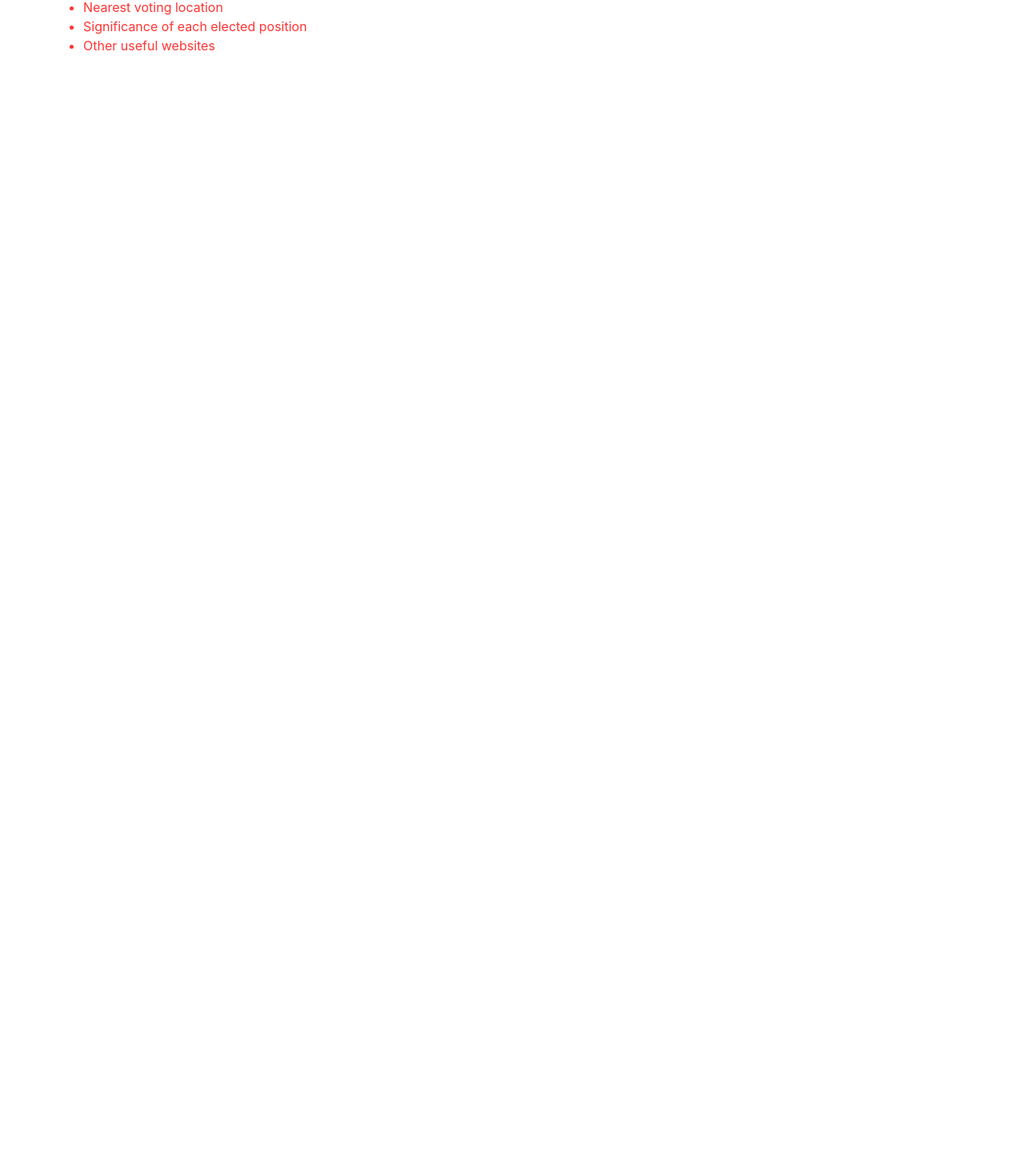
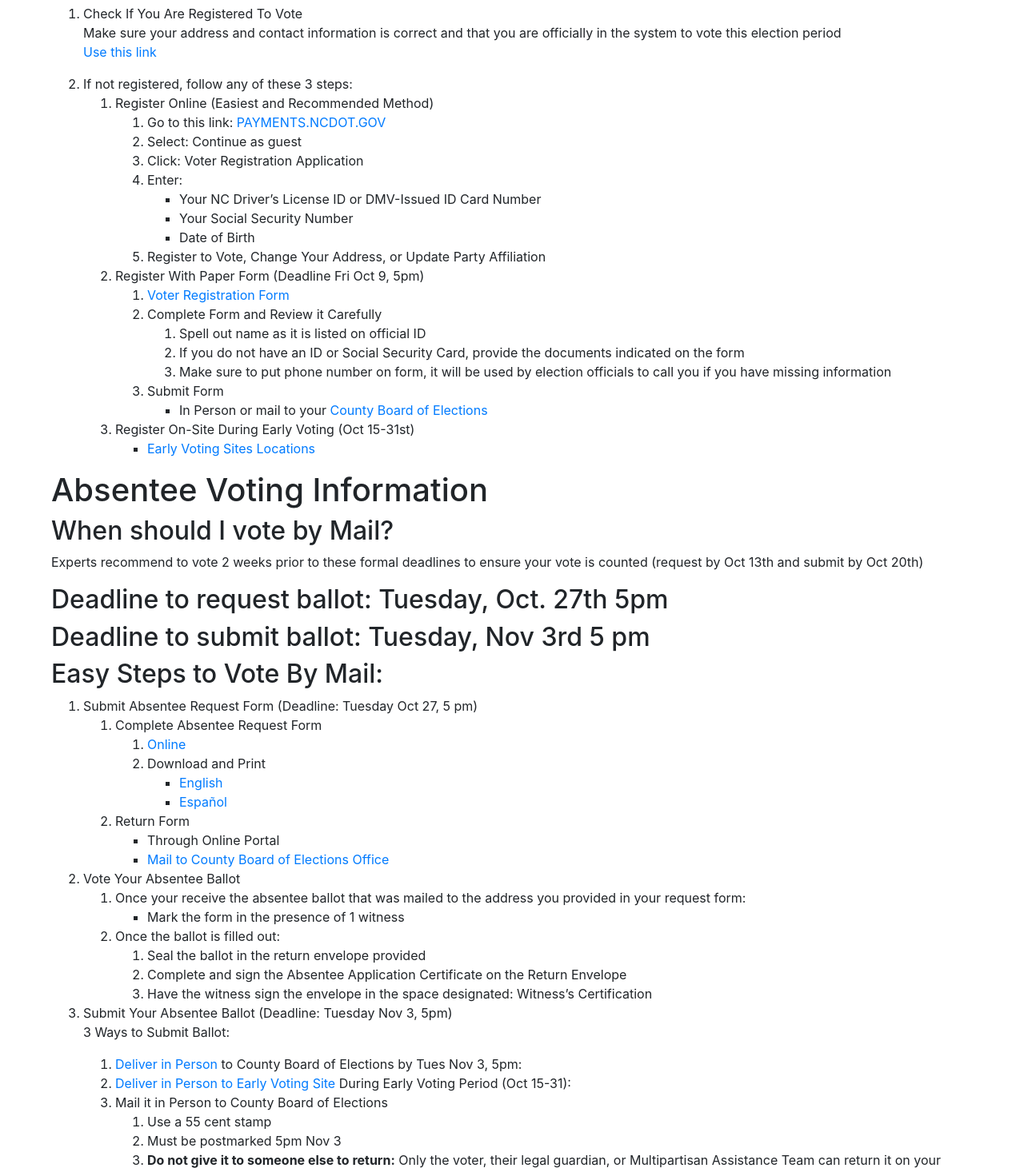
Before and after one commit to walanpat/BeInformedNC, a React (Create React App) app in the folder my-app/: page /voterinfo in a window 1280 px wide. Shown: the part 171-1637 px from the top of the page at 80% size. Before the commit the page ends 800 px from the top, so only its background shows below. Built offline with nearby package versions, Linux system fonts and the light colour scheme.

Commit message:
Information in Voting Info
9-17-20

```diff
--- a/my-app/src/App.css
+++ b/my-app/src/App.css
@@ -1,8 +1,20 @@
+html {
+  background: #ffffff no-repeat center center fixed;
+  -webkit-background-size: cover;
+  -moz-background-size: cover;
+  -o-background-size: cover;
+  background-size: cover;
+}
+
+body::-webkit-scrollbar {
+  display: none;
+}
+
 .headerBar {
   display: flex;
   justify-content: space-evenly;
   align-items: center;
-  background-color: #ff3333;
+  background-color: #ed1c23;
   color: #ffffff;
 }
 
@@ -18,25 +30,20 @@
   text-decoration: none;
 }
 
-html {
-  background: #ffffff no-repeat center center fixed;
-  -webkit-background-size: cover;
-  -moz-background-size: cover;
-  -o-background-size: cover;
+.homePage {
+  display: flex;
+  flex-direction: row;
+  align-items: center;
+  background-image: url("./pages/images/voting.jpg");
   background-size: cover;
-}
-
-.homePage {
-    background-color: #ffffff;
-    background-size: cover;
-    margin-top: 5%;
-    margin-bottom: 5%;
-    margin-left: 5%;
-    margin-right: 5%;
 }
 
 .homeItem {
   text-align: center;
+  padding-top: 5%;
+  padding-bottom: 5%;
+  padding-left: 5%;
+  padding-right: 5%;
 }
 
 .formAddress {
@@ -71,7 +78,7 @@ html {
 
 .aboutHeading {
   text-align: center;
-  color: #ff3333;
+  color: #ed1c23;
   padding-top: 2%;
   padding-bottom: 1%;
 }
@@ -79,7 +86,7 @@ html {
 .aboutName {
   text-align: center;
   font-size: 10pt;
-  color: #0015bc;
+  color: #0d76bd;
   word-wrap: break-word;
   font-weight: bold;
 }
@@ -87,7 +94,7 @@ html {
 .aboutSchool {
   text-align: center;
   font-size: 10pt;
-  color: #0015bc;
+  color: #0d76bd;
   word-wrap: break-word;
   font-style: italic;
 }
@@ -95,7 +102,7 @@ html {
 .aboutText {
   text-align: center;
   font-size: 20pt;
-  color: #0015bc;
+  color: #0d76bd;
 }
 
 .infoPage {
@@ -117,25 +124,30 @@ html {
 }
 
 .contactImage {
-    width: 5%;
-    height: 5%;
+    width: 30pt;
+    height: 30pt;
     justify-content: center;
     align-items: center;
 }
 
-.contactLink:hover,.contactLink:visited,.contactLink:link,.contactLink:active {
-    color: #0015bc;
+.contactLink:hover,
+.contactLink:visited,
+.contactLink:link,
+.contactLink:active {
+    color: #0d76bd;
     font-size: 30pt;
     text-align: center;
+    vertical-align: middle;
 }
 
 .contactHeader {
-    color: #ff3333;
+    color: #ed1c23;
     text-align: center;
 }
 
 .contactBody {
-    color: #0015bc;
+    color: #0d76bd;
     font-size: 30pt;
     text-align: center;
+    vertical-align: middle;
 }
--- a/my-app/src/pages/ContactUs.js
+++ b/my-app/src/pages/ContactUs.js
@@ -14,24 +14,24 @@ const ContactUs = () => {
         </h2>
       </div>
 
-      <div>
+      <div style={{paddingLeft: "10%"}}>
         <div>
           <img src={insta} alt="instaLogo" className="contactImage" />
-          <span className="contactBody">Instagram:@</span>
+          <span className="contactBody">&nbsp;Instagram:&nbsp;&nbsp;@</span>
           <a href="http://instagram.com/kingjames" className="contactLink">
             BeInformedNC
           </a>
         </div>
         <div>
           <img src={fb} alt="fbLogo" className="contactImage" />
-          <span className="contactBody">Facebook:@</span>
+          <span className="contactBody">&nbsp;Facebook:&nbsp;&nbsp;@</span>
           <a href="http://facebook.com/LeBron" className="contactLink">
             Be_Informed_NC
           </a>
         </div>
         <div>
           <img src={mail} alt="emailLogo" className="contactImage" />
-          <span className="contactBody">E-mail:@</span>
+          <span className="contactBody">&nbsp;E-mail:&nbsp;&nbsp;@</span>
           <a href="mailto:BeInformedNC@sample.com" subject="HTML link" className="contactLink">
             BeInformedNC@sample.com
           </a>
--- a/my-app/src/pages/Homepage.js
+++ b/my-app/src/pages/Homepage.js
@@ -1,28 +1,53 @@
-import React from 'react';
-import Form from 'react-bootstrap/Form';
-import Button from 'react-bootstrap/Button';
+import React from "react";
+import Form from "react-bootstrap/Form";
+import Button from "react-bootstrap/Button";
+//Website Key: 9393762294242856
 //const API_key = "AIzaSyDiAo_PfbCBFGXVs4Y5FH3NVnot8frLF7U"
 
-const Homepage = () =>{
+const Homepage = () => {
+  function getAddress() {
+    var data;
+    console.log("getAddress called");
+
+      /*Add error handling to catch invalid addresses
+           i.e. if status code isn't 200, throw error */
+
+    fetch(
+      "https://us-street.api.smartystreets.com/street-address?street=2611+Creek+Manor+Drive&city=Waxhaw&state=NC&candidates=10&key=9393762294242856"
+    )
+      .then(function (u) {
+        return u.json();
+      })
+      .then(function (json) {
+        data = json;
+        var county = data[0]["metadata"]["county_name"];
+        var district = data[0]["metadata"]["congressional_district"];
+        console.log("county is: " + JSON.stringify(county));
+        console.log("district is: " + JSON.stringify(district));
+      });
+  }
+
   return (
-    <div className='homePage'>
-      <div className='homeItem'>
-        <h3 style={{color: "#0015bc"}}>
-          Welcome to <span style={{color: "#ff3333"}}> BeInformedNC! </span>
+    <div className="homePage">
+      <div className="homeItem">
+        <h3 style={{ color: "#0660a9" }}>
+          Welcome to <span style={{ color: "#ed1c23" }}> BeInformedNC! </span>
         </h3>
       </div>
-      <div className='homeItem'>
-        <h3>
-          Our goal is to help you learn about the candidates that will be
-          on your ballot in November. Enter your address to start reading!
+      <div className="homeItem">
+        <h3 style={{ color: "#000000" }}>
+          Our goal is to help you learn about the candidates that will be on
+          your ballot in November. Enter your address to start reading!
         </h3>
-      </div>
-      <div className='homeItem'>
-        <h4 style={{color: "#0015bc"}}>
+        <h4 style={{ color: "#0660a9" }}>
           Find the candidates on your ballot...
           <Form>
             <Form.Group className="formAddress">
-                <Form.Control type="input" placeholder="Your Address Here" style={{width: 400}}/>
+              <Form.Control
+                type="input"
+                placeholder="Your Address Here"
+                style={{ width: 400 }}
+              />
             </Form.Group>
             <Button variant="primary" type="submit">
               Submit
@@ -32,6 +57,6 @@ const Homepage = () =>{
       </div>
     </div>
   );
-}
+};
 
 export default Homepage;
--- a/my-app/src/pages/VoterInfo.js
+++ b/my-app/src/pages/VoterInfo.js
@@ -4,13 +4,131 @@ const VoterInfo = () => {
   return (
     <div className="infoPage">
       <div>
-        <ul style={{ color: "#ff3333" }}>
-          <li>How to vote via absentee ballot</li>
-          <li>How to register to vote</li>
-          <li>Nearest voting location</li>
-          <li>Significance of each elected position </li>
-          <li>Other useful websites</li>
-        </ul>
+        <h1>Register to Vote</h1>
+        <ol>
+          <li>
+            Check If You Are Registered To Vote
+            <p>Make sure your address and contact information is correct and that you are officially in the system to vote this election period<br></br>
+            <a href="https://vt.ncsbe.gov/RegLkup">Use this link</a></p>
+          </li>
+          <li>
+            If not registered, follow any of these 3 steps:
+            <ol>
+              <li>
+                Register Online (Easiest and Recommended Method)
+                <ol>
+                  <li>Go to this link: <a href="http://payments.ncdot.gov">PAYMENTS.NCDOT.GOV</a></li>
+                  <li>Select: Continue as guest</li>
+                  <li>Click: Voter Registration Application</li>
+                  <li>
+                    Enter:
+                    <ul>
+                      <li>Your NC Driver’s License ID or DMV-Issued ID Card Number</li>
+                      <li>Your Social Security Number</li>
+                      <li>Date of Birth</li>
+                    </ul>
+                  </li>
+                  <li>Register to Vote, Change Your Address, or Update Party Affiliation</li>
+                </ol>
+              </li>
+              <li>Register With Paper Form (Deadline Fri Oct 9, 5pm)</li>
+                <ol>
+                  <li><a href="https://s3.amazonaws.com/dl.ncsbe.gov/Voter_Registration/NCVoterRegForm_06W.pdf">Voter Registration Form</a></li>
+                  <li>
+                    Complete Form and Review it Carefully
+                    <ol>
+                      <li>Spell out name as it is listed on official ID</li>
+                      <li>If you do not have an ID or Social Security Card, provide the documents indicated on the form</li>
+                      <li>Make sure to put phone number on form, it will be used by election officials to call you if you have missing information</li>
+                    </ol>
+                  </li>
+                  <li>
+                    Submit Form
+                    <ul>
+                      <li>In Person or mail to your <a href="https://vt.ncsbe.gov/BOEInfo">County Board of Elections</a></li>
+                    </ul>
+                  </li>
+                </ol>
+              <li>
+                Register On-Site During Early Voting (Oct 15-31st)
+                <ul>
+                  <li><a href="https://vt.ncsbe.gov/ossite">Early Voting Sites Locations</a></li>
+                </ul>
+              </li>
+            </ol>
+          </li>
+        </ol>
+      </div>
+      <div>
+        <h1>Absentee Voting Information</h1>
+        <h2>When should I vote by Mail?</h2>
+        <p>Experts recommend to vote 2 weeks prior to these formal deadlines to ensure your vote is counted (request by Oct 13th and submit by Oct 20th)</p>
+        <h2>Deadline to request ballot: Tuesday, Oct. 27th 5pm</h2>
+        <h2>Deadline to submit ballot: Tuesday, Nov 3rd 5 pm</h2>
+        <h2>Easy Steps to Vote By Mail:</h2>
+        <ol>
+          <li>
+            Submit Absentee Request Form (Deadline: Tuesday Oct 27, 5 pm)
+            <ol>
+              <li>
+                Complete Absentee Request Form
+                <ol>
+                  <li><a href="https://votebymail.ncsbe.gov/app/home">Online</a></li>
+                  <li>
+                    Download and Print
+                    <ul>
+                      <li><a href="https://s3.amazonaws.com/dl.ncsbe.gov/Forms/NCAbsenteeBallotRequestForm.pdf">English</a></li>
+                      <li><a href="https://s3.amazonaws.com/dl.ncsbe.gov/Forms/AbsenteeBallotRequestFormcbeSpanish.pdf">Español</a></li>
+                    </ul>
+                  </li>
+                </ol>
+              </li>
+              <li>
+                Return Form
+                <ul>
+                  <li>Through Online Portal</li>
+                  <li><a href="https://vt.ncsbe.gov/BOEInfo/PrintableVersion">Mail to County Board of Elections Office</a></li>
+                </ul>
+              </li>
+            </ol>
+          </li>
+          <li>
+            Vote Your Absentee Ballot
+            <ol>
+              <li>
+                Once your receive the absentee ballot that was mailed to the address you provided in your request form:
+                <ul>
+                  <li>Mark the form in the presence of 1 witness</li>
+                </ul>
+              </li>
+              <li>
+                Once the ballot is filled out:
+                <ol>
+                  <li>Seal the ballot in the return envelope provided</li>
+                  <li>Complete and sign the Absentee Application Certificate on the Return Envelope</li>
+                  <li>Have the witness sign the envelope in the space designated: Witness’s Certification</li>
+                </ol>
+              </li>
+            </ol>
+          </li>
+          <li>
+            Submit Your Absentee Ballot (Deadline: Tuesday Nov 3, 5pm)
+            <p>3 Ways to Submit Ballot:</p>
+            <ol>
+              <li><a href="https://vt.ncsbe.gov/BOEInfo/PrintableVersion">Deliver in Person</a> to County Board of Elections by Tues Nov 3, 5pm:</li>
+              <li><a href="https://vt.ncsbe.gov/ossite">Deliver in Person to Early Voting Site</a> During Early Voting Period (Oct 15-31):</li>
+              <li>
+                Mail it in Person to County Board of Elections
+                <ol>
+                  <li>Use a 55 cent stamp</li>
+                  <li>Must be postmarked 5pm Nov 3</li>
+                  <li><span style={{fontWeight: "bold"}}>Do not give it to someone else to return:</span> Only the voter, their legal guardian, or Multipartisan Assistance Team can return it on your behalf</li>
+                </ol>
+              </li>
+            </ol>
+          </li>
+        </ol>
+        <h1><a href="https://northcarolina.ballottrax.net/voter">Track Your Absentee Ballot</a></h1>
       </div>
     </div>
   );
```
Also changed, not shown: my-app/src/pages/images/CCG.jpg (deleted), my-app/src/pages/images/voting.jpg (added). Lines whose indentation alone changed are shown as unchanged.
